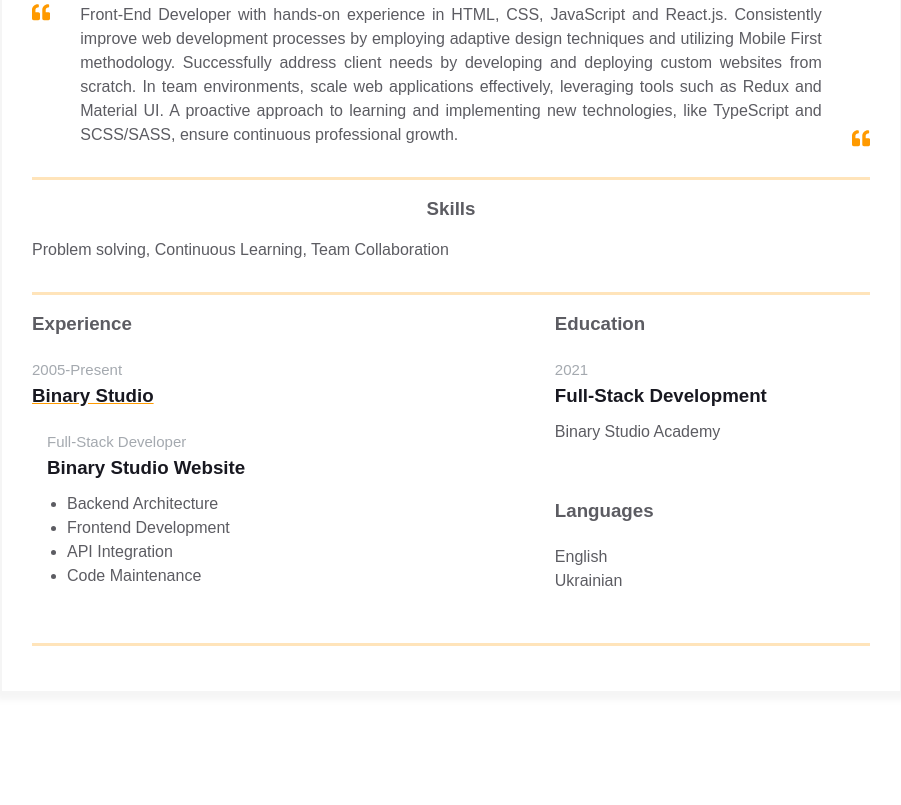
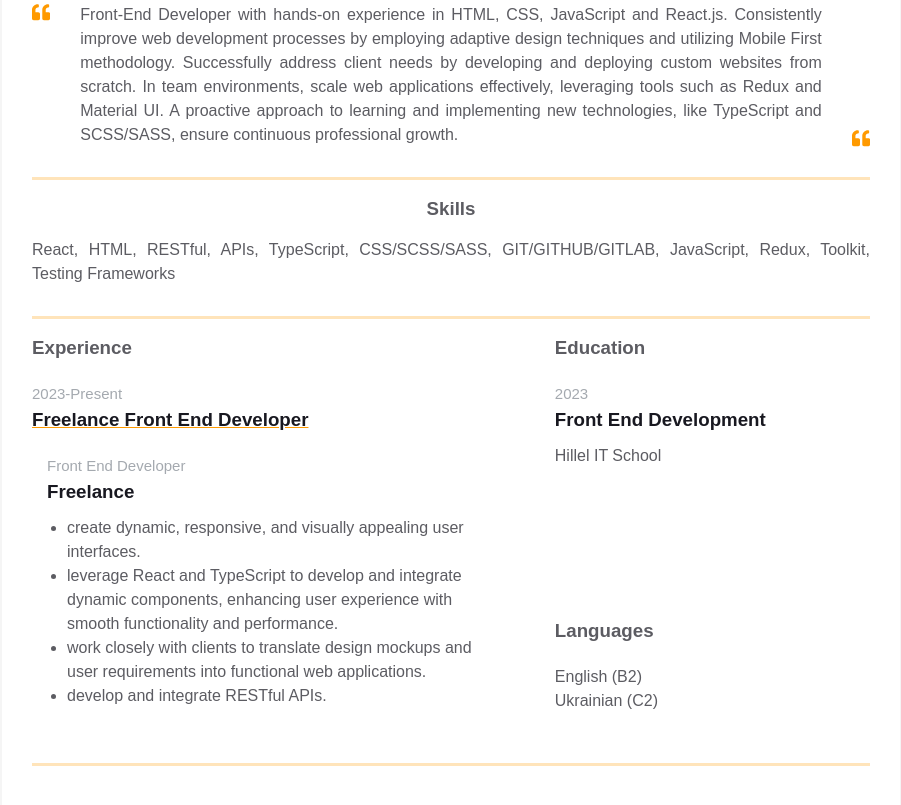
Before and after one commit to SerhiiOnopriienko/homepage, a plain HTML site: page index.html in a window 1280 px wide. Shown: the part 347-1152 px from the top of the page, without its empty margins (189-1090 px from the left). Before the commit the page ends 1089 px from the top, so only its background shows below. Drawn offline with Linux system fonts and the light colour scheme.

Commit message:
added personal info

```diff
--- a/index.html
+++ b/index.html
@@ -128,7 +128,9 @@
             <div class="skills">
               <h3 class="skills__header">Skills</h3>
               <p class="skills__text">
-                Problem solving, Continuous Learning, Team Collaboration
+                React, HTML, RESTful, APIs, TypeScript, CSS/SCSS/SASS,
+                GIT/GITHUB/GITLAB, JavaScript, Redux, Toolkit, Testing
+                Frameworks
               </p>
             </div>
           </div>
@@ -142,25 +144,33 @@
                 <div class="experiences__company">
                   <div class="experiences__company-header">
                     <span class="experiences__company-header-durability"
-                      >2005-Present</span
+                      >2023-Present</span
                     >
                     <h3 class="experiences__company-header-name">
-                      Binary Studio
+                      Freelance Front End Developer
                     </h3>
                   </div>
 
                   <div class="experiences__company-project">
                     <span class="experiences__company-project-role"
-                      >Full-Stack Developer</span
+                      >Front End Developer</span
                     >
-                    <h3 class="experiences__company-project-name">
-                      Binary Studio Website
-                    </h3>
+                    <h3 class="experiences__company-project-name">Freelance</h3>
                     <ul class="experiences__company-project-responsibilities">
-                      <li>Backend Architecture</li>
-                      <li>Frontend Development</li>
-                      <li>API Integration</li>
-                      <li>Code Maintenance</li>
+                      <li>
+                        create dynamic, responsive, and visually appealing user
+                        interfaces.
+                      </li>
+                      <li>
+                        leverage React and TypeScript to develop and integrate
+                        dynamic components, enhancing user experience with
+                        smooth functionality and performance.
+                      </li>
+                      <li>
+                        work closely with clients to translate design mockups
+                        and user requirements into functional web applications.
+                      </li>
+                      <li>develop and integrate RESTful APIs.</li>
                     </ul>
                   </div>
                 </div>
@@ -174,23 +184,25 @@
                       <span
                         class="additional-info__education-university-durability"
                       >
-                        2021
+                        2023
                       </span>
                       <h3
                         class="additional-info__education-university-speciality"
                       >
-                        Full-Stack Development
+                        Front End Development
                       </h3>
                       <p class="additional-info__education-university-name">
-                        Binary Studio Academy
+                        Hillel IT School
                       </p>
                     </div>
                   </div>
 
                   <div class="additional-info__languages">
                     <h3 class="additional-info__languages-header">Languages</h3>
-                    <p class="additional-info__languages-item">English</p>
-                    <p class="additional-info__languages-item">Ukrainian</p>
+                    <p class="additional-info__languages-item">English (B2)</p>
+                    <p class="additional-info__languages-item">
+                      Ukrainian (C2)
+                    </p>
                   </div>
                 </div>
               </div>
```
